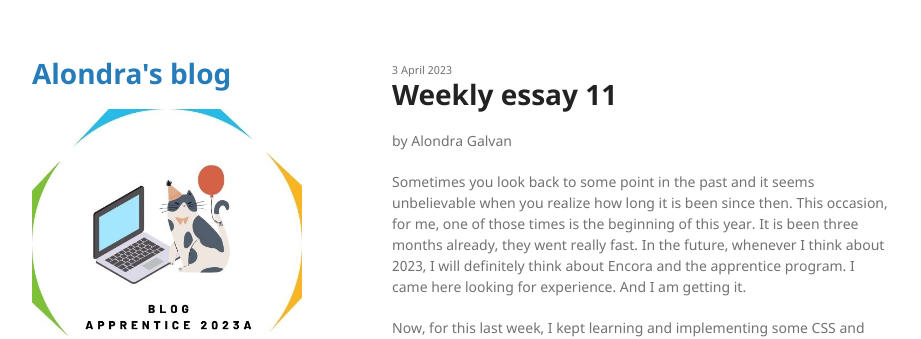
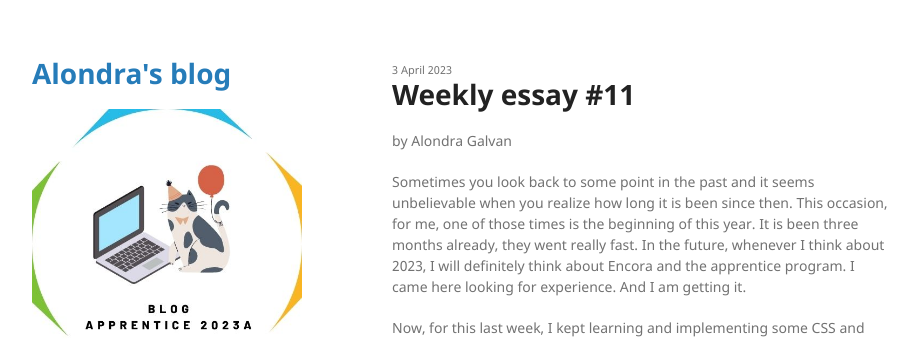
Before and after one commit to alond-ra/github.io, a Jekyll site: the page built from _posts/2023-04-03-Week 11.markdown, in a window 1280 px wide. Shown: the top 339 px of the page, without its empty margins (178-1099 px from the left). Built offline with Jekyll 4.4.1, drawn with Linux system fonts in a browser that asks for light colours.

```diff
--- a/_posts/2023-04-03-Week 11.markdown
+++ b/_posts/2023-04-03-Week 11.markdown
@@ -1,6 +1,6 @@
 ---
 layout: post
-title:  "Weekly essay 11"
+title:  "Weekly essay #11"
 date:   2023-04-03 12:00:00 -0600
 author: "Alondra Galvan"
 tags:
```
